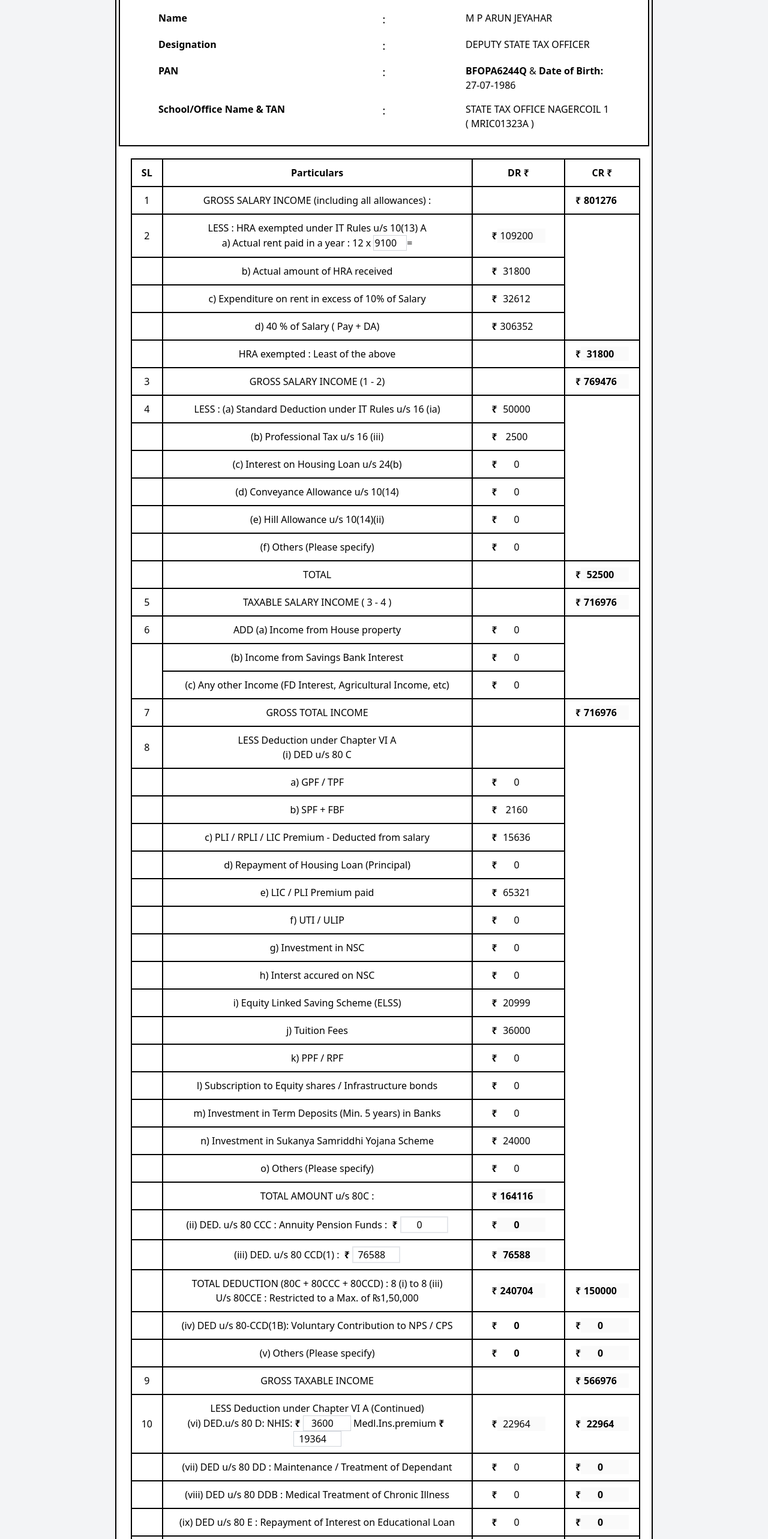
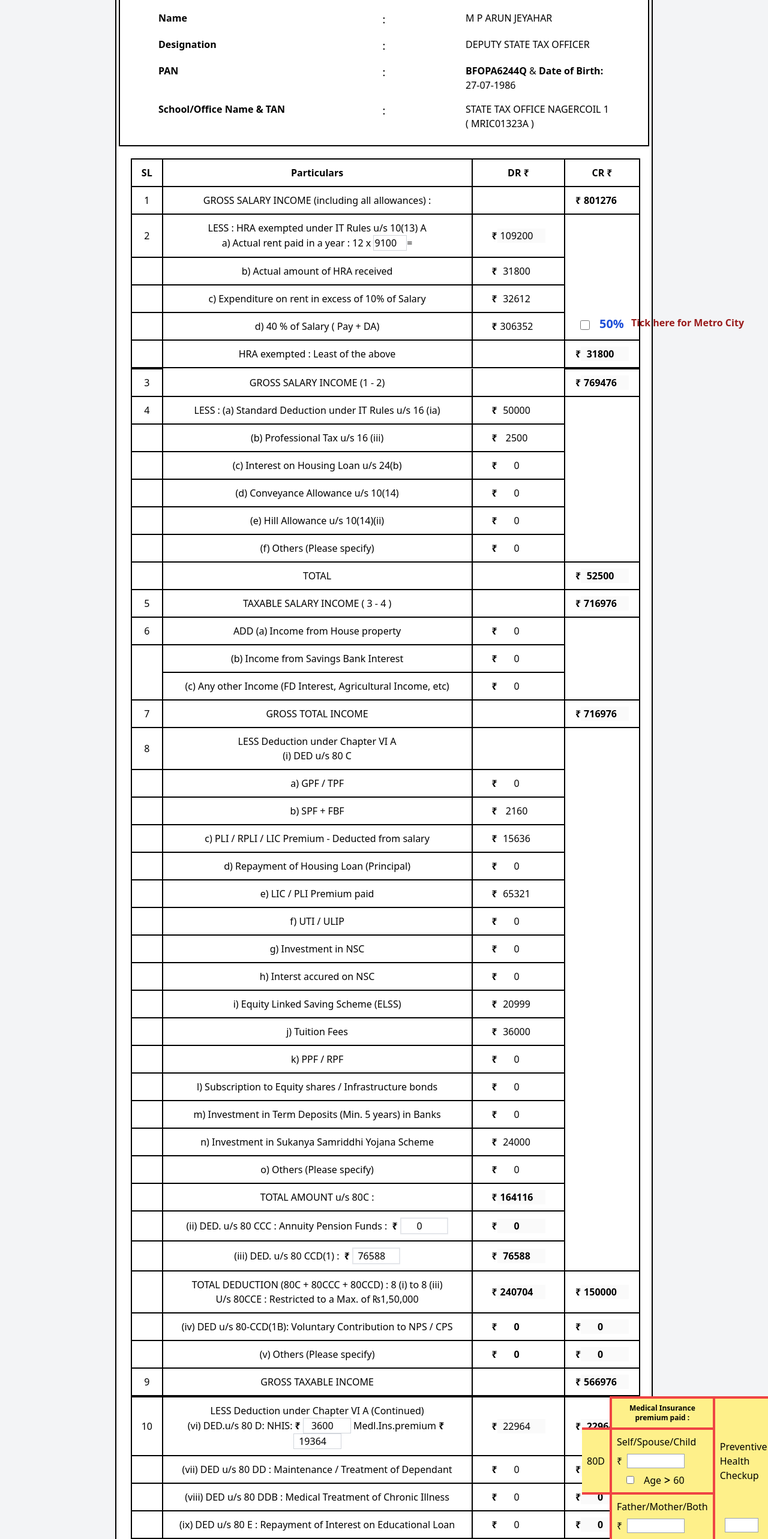
Before and after one commit to zoro-diablo/Financial_Statements, a React (Vite) app: page / in a window 1280 px wide. Shown: the part 234-2800 px from the top of the page at 60% size. Built offline with nearby package versions, Linux system fonts and the light colour scheme.

Commit message:
Add new UI elements and update finance calculations

```diff
--- a/src/components/It/GrossSalary.jsx
+++ b/src/components/It/GrossSalary.jsx
@@ -45,6 +45,7 @@ import {
   updateFourDisability,
   updateFourOthers,
 } from '../../redux/features/finance';
+import { FaGreaterThan } from "react-icons/fa6";
 
 const GrossSalary = () => {
   const dispatch = useDispatch();
@@ -171,6 +172,16 @@ const GrossSalary = () => {
             />
           </td>
         </tr>
+
+        <div className='absolute top-[760px] right-10  h-32 '>
+            <div className='flex'>
+              <input className='mx-4 w-4 mt-2 h-4' type="checkbox" /> <span className='mr-3 font-bold text-xl text-blue-700'>50%</span>
+              <div className='text-red-800 font-bold'>
+                Tick here for Metro City
+              </div>
+            </div>
+          </div>
+
         <tr>
           <td className='td1 border-2 border-black'>3</td>
           <td className='td1 border-l-2 border-black'>
@@ -745,6 +756,57 @@ const GrossSalary = () => {
           </td>
         </tr>
 
+        <div className='absolute right-0 w-[310px] h-32 '>
+      <table className="w-full border-collapse">
+        <thead>
+          <tr>
+            <th className="border-b-4 border-red-500 p-2"></th>
+            <th className="bg-yellow-200 border-4 border-red-500 text-xs p-2">Medical Insurance premium paid :</th>
+            <th className="bg-yellow-200 border-x-4 border-t-4 border-red-500 p-2"></th>
+          </tr>
+        </thead>
+        <tbody>
+          <tr>
+
+            <td className="border-b-4 bg-yellow-200 border-red-500 w-[20%] p-2">80D</td>
+
+
+            <td className="border-4 bg-yellow-200 border-red-500 w-[60%] p-2">Self/Spouse/Child<br/> ₹<input type="text" className="ml-2 mr-4 w-24 mb-2 h-6 mt-2 p-1 border border-gray-400" /><br/> <input className='mx-4' type="checkbox" />Age <FaGreaterThan className='text-xs absolute left-32 ml-2 bottom-[-18px]' /> <span className='ml-4'>60</span></td>
+
+
+            <td className="border-r-4 bg-yellow-200 border-red-500 w-[20%] p-2">Preventive Health Checkup</td>
+          </tr>
+          <tr>
+
+            <td className=" w-[20%] p-2"></td>
+
+
+            <td className="border-4 bg-yellow-200 border-red-500 w-[60%] p-2">Father/Mother/Both<br/> ₹<input type="text" className="ml-2 mr-4 w-24 mb-2 h-6 mt-2 p-1 border border-gray-400" /><br/> <input className='mx-4' type="checkbox" />Age <FaGreaterThan className='text-xs absolute left-32 ml-2 bottom-[-127px]' /> <span className='ml-4'>60</span></td>
+
+
+
+            <td className="border-r-4 bg-yellow-200 border-b-4 border-red-500 w-[20%] p-2"><input type="text" className="ml-2 mr-4 w-14 mb-2 h-6 mt-2 p-1 border border-gray-400" /></td>
+          </tr>
+        </tbody>
+      </table>
+      <table className="w-full mt-10 border-y-4 border-r-4 border-red-500 border-collapse">
+
+        <tbody>
+          <tr>
+
+            <td className="border-b-4 bg-yellow-200 border-red-500 w-[10%] p-2">80D</td>
+
+
+            <td className="border-4 bg-yellow-200 border-red-500 w-[45%] p-2">To Govt.<br/> ₹<input type="text" className="ml-2 mr-4 w-16 mb-2 h-6 mt-2 p-1 border border-gray-400" /></td>
+
+
+            <td className="border-r-4 bg-yellow-200 border-red-500 w-[45%] p-2">To Govt.<br/> ₹<input type="text" className="ml-2 mr-4 w-16 mb-2 h-6 mt-2 p-1 border border-gray-400" /></td>
+          </tr>
+
+        </tbody>
+      </table>
+    </div>
+
         <tr>
           <td className='td1 border-2 border-black'>10</td>
           <td className='td1 border-2 border-black'>
--- a/src/redux/features/finance.js
+++ b/src/redux/features/finance.js
@@ -463,6 +463,7 @@ const updateTotalDeduction = (state) => {
   state.form[0].itForm.lessFour.totalDed = total;
   updateNextTaxIncome(state);
   updateNilTaxOn(state);
+  updatePlusOne(state)
 };
 const updateNextTaxIncome = (state) => {
   const { grossTaxableIncome } = state.form[0].itForm;
@@ -471,6 +472,7 @@ const updateNextTaxIncome = (state) => {
   state.form[0].itForm.netTaxableIncome = nextTaxIncome;
   updateRoundedNetTaxableIncome(state);
   updateNilTaxOn(state);
+  updatePlusOne(state)
 };
 const updateRoundedNetTaxableIncome = (state) => {
   const { netTaxableIncome } = state.form[0].itForm;
@@ -489,6 +491,10 @@ const updateNilTaxOn = (state) =>{
   }else{
     state.form[0].itForm.taxOnTotalIncome.nilTaxOn = 250000;
   }
+}
+const updatePlusOne = (state) =>{
+  const {tax} = state.form[0].itForm.taxOnTotalIncome;
+  state.form[0].itForm.taxOnTotalIncome.plusOne = parseFloat(tax) + 1;
 }
 
 
```
